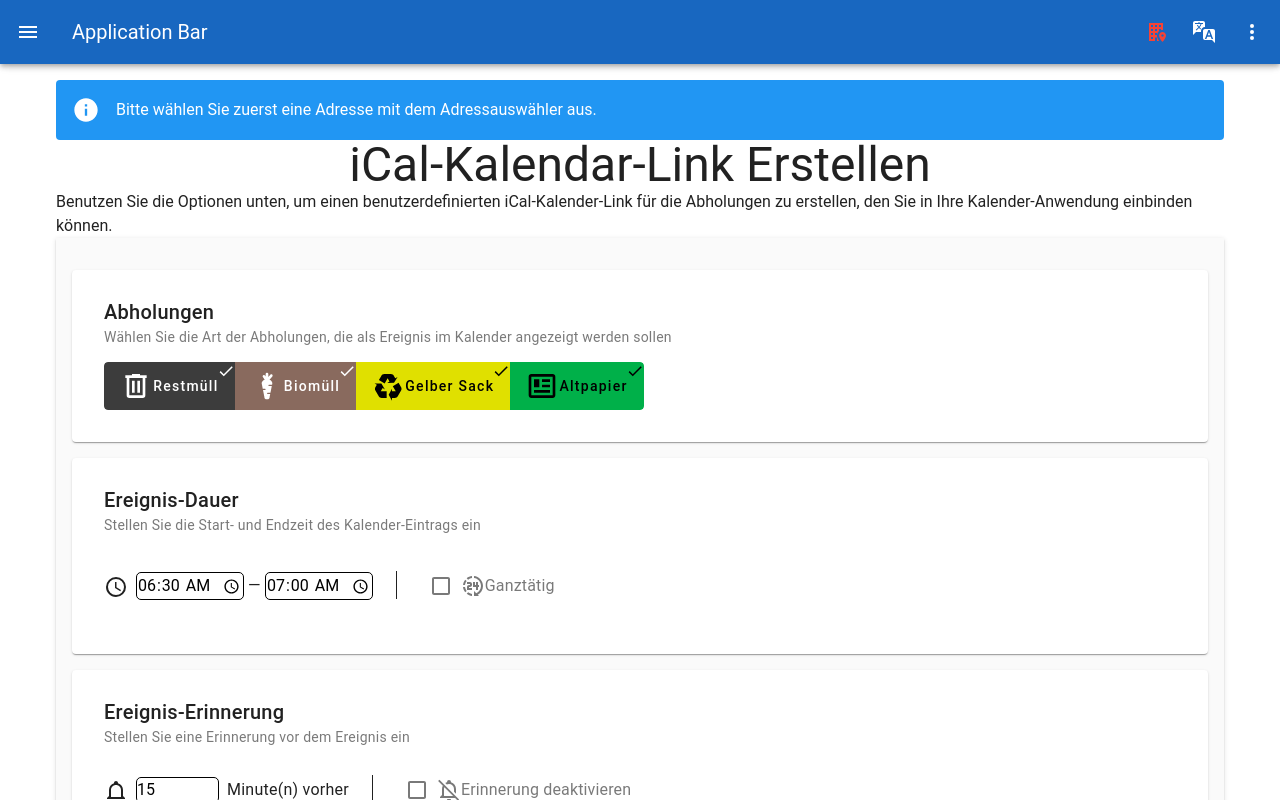
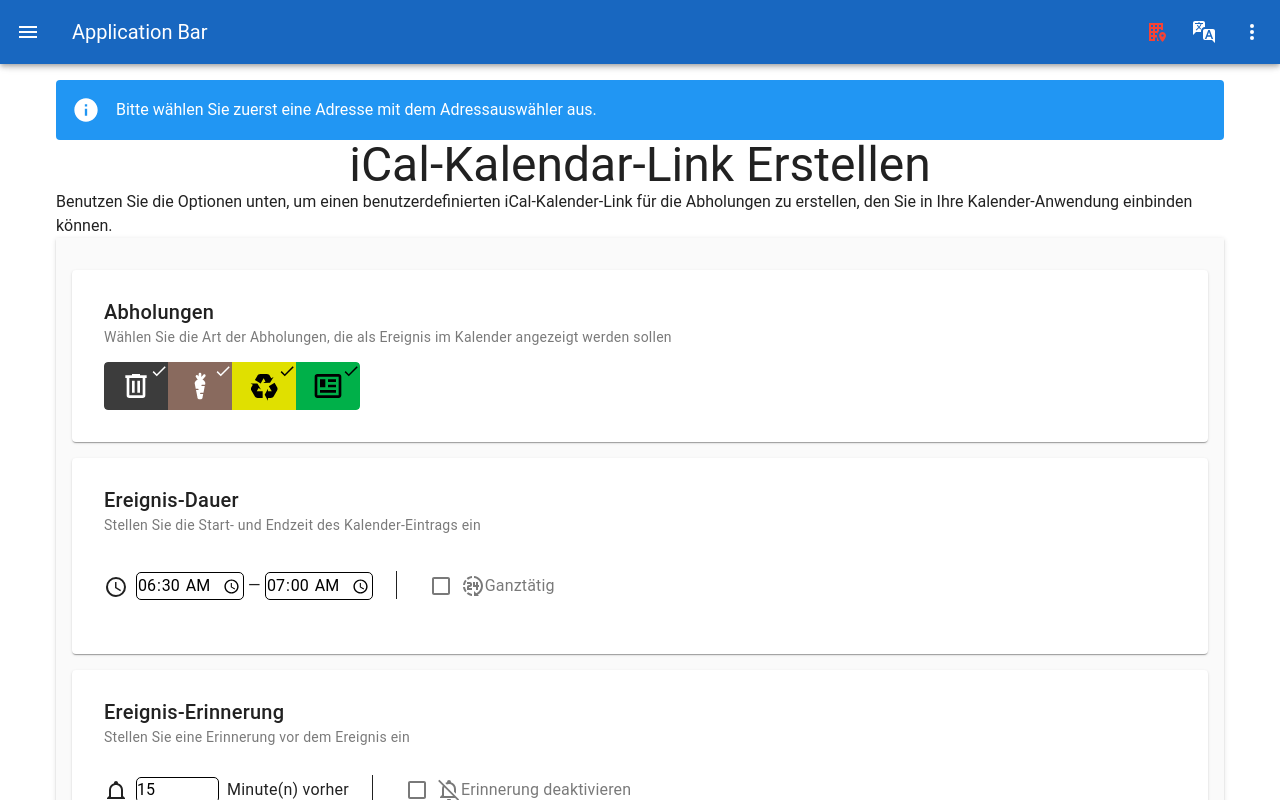
Before and after one commit to pano9000/aws-stuttgart-pickup-dates-service, a Nuxt app: page /ICalGenerator in a window 1280 px wide. Shown: the top 800 px of the page. Built offline with nearby package versions, Linux system fonts and the light colour scheme.

Commit message:
feat(EventTypeSelector): replace label with BaseToolTipButton for tooltips

```diff
--- a/components/EventTypeSelector.vue
+++ b/components/EventTypeSelector.vue
@@ -4,8 +4,13 @@
     multiple
     mandatory
   >
+    <BaseToolTipButton
+      v-for="eventType in eventTypeMap.entries()" :key="eventType[0]"
+      v-slot="tooltipActivator"
+      :tooltip-title="i18n.t(`waste_${eventType[0]}`)"
+    >
       <v-btn
-      v-for="eventType in eventTypeMap.entries()" :key="eventType[0]"
+        v-bind="tooltipActivator"
         :value="eventType[0]"
         :color="eventType[1].color"
         class="custom-transform-class text-none"
@@ -17,8 +22,8 @@
           :icon="mdiCheck"
           class="position-absolute top-0 right-0"
         />
-        {{ props.showLabel ? i18n.t(`waste_${eventType[0]}`) : undefined }}
       </v-btn>
+    </BaseToolTipButton>
   </v-btn-toggle>
 </template>
 
@@ -32,10 +37,6 @@
 
   const modelSelectedEvents = defineModel<AwsApiServiceEventTypeName[]>({default: []});
 
-  const props = defineProps<{
-    showLabel?: boolean;
-  }>();
-
   modelSelectedEvents.value = cookieEventTypeSelector.value || Array.from(eventTypeMap.keys());
 
   watch(modelSelectedEvents, (value) => {
--- a/components/ExportCustomizer/ExportCustomizerICal.vue
+++ b/components/ExportCustomizer/ExportCustomizerICal.vue
@@ -8,7 +8,7 @@
       <v-card-text>
         <v-row>
           <v-col cols="auto">
-            <EventTypeSelector v-model="formatOptions.type" :show-label="true"/>
+            <EventTypeSelector v-model="formatOptions.type"/>
           </v-col>
         </v-row>
       </v-card-text>
```
Lines whose indentation alone changed are shown as unchanged.
